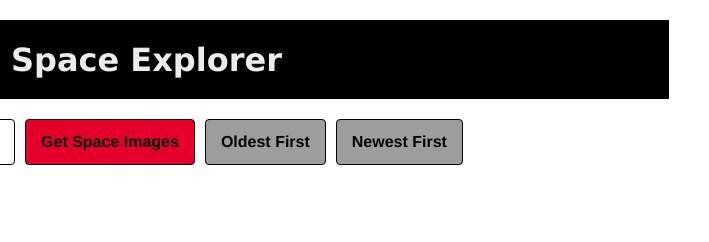
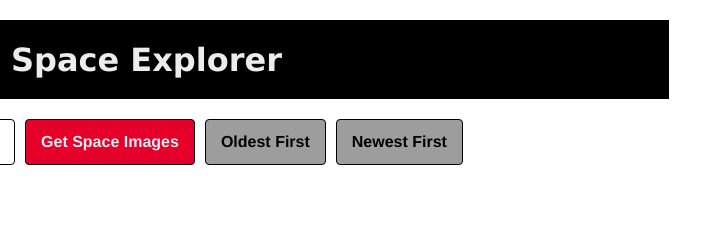
Before and after one commit to Asha0-star/RT-nasa-space-explorer, a plain HTML site: page index.html in a window 1280 px wide. Shown: the top 242 px of the page, 571-1280 px from the left. Drawn offline with Linux system fonts and the light colour scheme.

Commit message:
White button text

```diff
--- a/style.css
+++ b/style.css
@@ -77,7 +77,7 @@ button {
 /* Button specific */
 button {
   background-color: #E4002B;
-  color: black;
+  color: rgb(237, 237, 237);
   cursor: pointer;
   font-weight: bold;
 }
```
